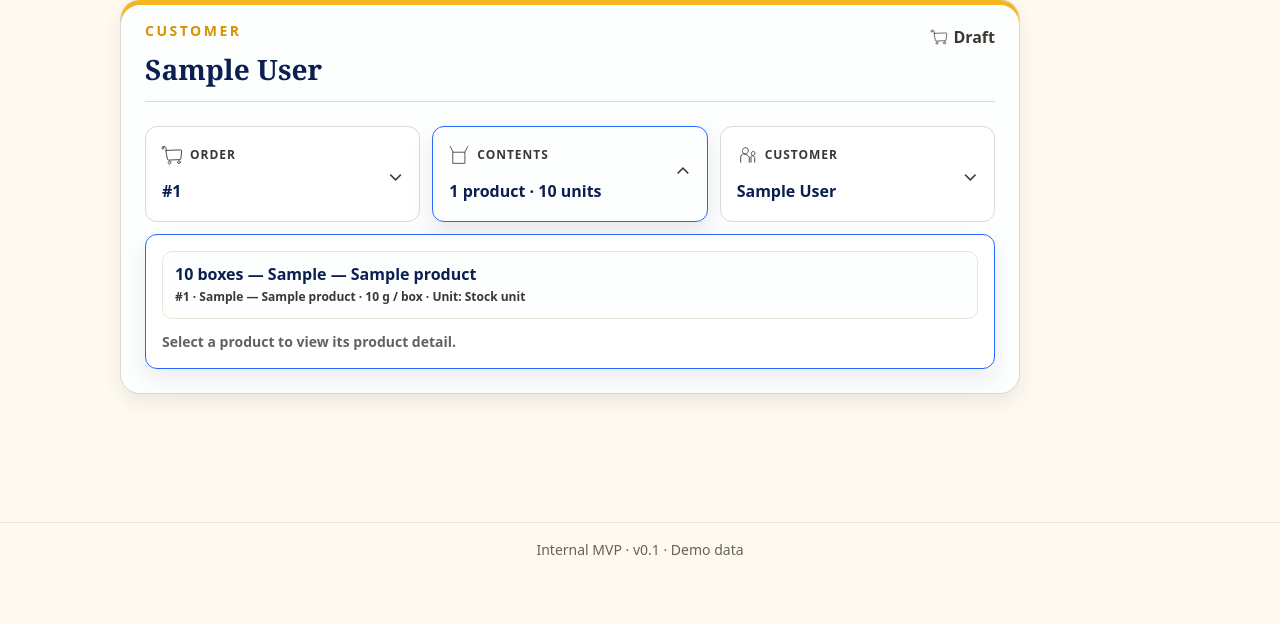
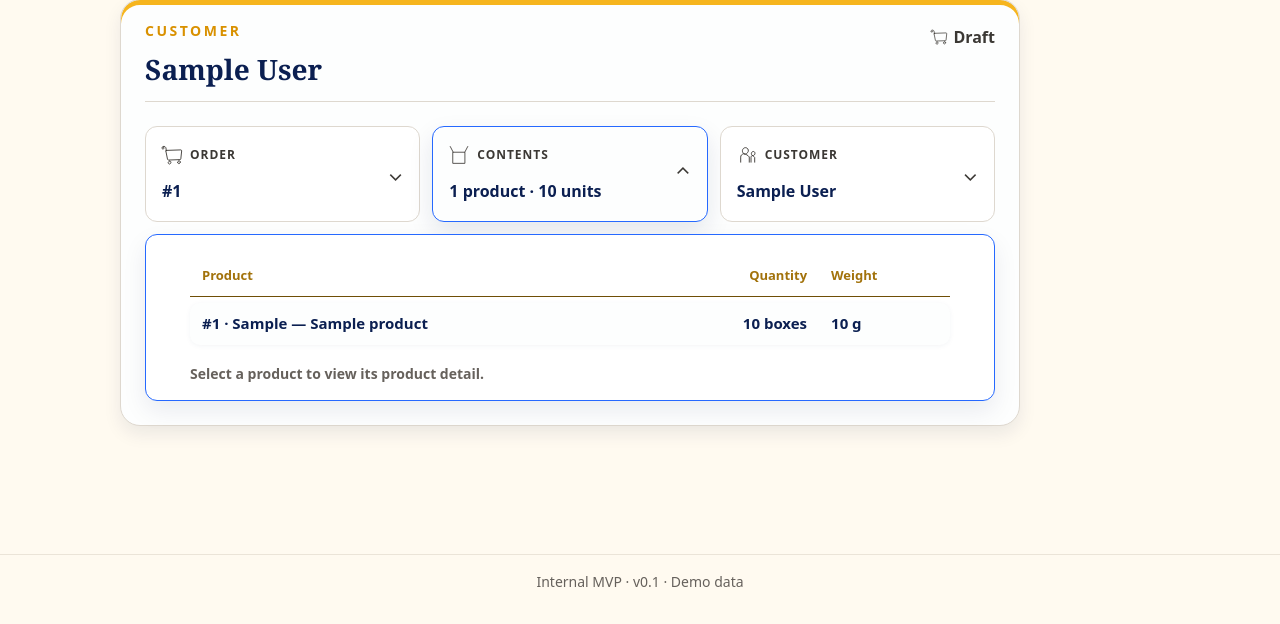
Before and after one commit to juicer149/swedesweets-ops, a Django app: page /orders/1/ in a window 1280 px wide. Shown: the part 86-710 px from the top of the page. Run offline with Django 5.2, Linux system fonts and the light colour scheme; a user stored in the database is signed in; tables that the repository leaves empty hold one stand-in row (values such as "Sample post").

Commit message:
Add product mini cards for detail panels

```diff
--- a/orders/detail_viewmodels.py
+++ b/orders/detail_viewmodels.py
@@ -16,6 +16,7 @@ from common.detail_cards import (
     DetailHeader,
     DetailPanel,
 )
+from common.ui import UiCard
 from orders.datatypes import PickLine
 from orders.models import Order, OrderLine
 from orders.presentation import (
@@ -32,6 +33,7 @@ from orders.presentation import (
     order_status_icon,
     quantity_label,
 )
+from products.mini_cards import build_product_quantity_mini_card
 from products.models import Product
 
 
@@ -43,6 +45,7 @@ class OrderContentLine:
     quantity_label: str
     unit: str
     catalog_label: str
+    card: UiCard
 
 
 @dataclass(frozen=True)
@@ -254,17 +257,29 @@ def customer_detail_href(order: Order) -> str:
 
 
 def _build_content_lines(lines: list[OrderLine]) -> list[OrderContentLine]:
-    return [
-        OrderContentLine(
-            product=line.product,
-            product_detail_href=reverse(
-                "products:detail",
-                kwargs={"product_pk": line.product_id},
-            ),
-            quantity=line.quantity_in_units,
-            quantity_label=line.product.stock_quantity_label(line.quantity_in_units),
-            unit=line.get_unit_display(),
-            catalog_label=line.product.catalog_label,
+    content_lines: list[OrderContentLine] = []
+
+    for line in lines:
+        product_detail_href = reverse(
+            "products:detail",
+            kwargs={"product_pk": line.product_id},
         )
-        for line in lines
-    ]
+        quantity_text = line.product.stock_quantity_label(line.quantity_in_units)
+
+        content_lines.append(
+            OrderContentLine(
+                product=line.product,
+                product_detail_href=product_detail_href,
+                quantity=line.quantity_in_units,
+                quantity_label=quantity_text,
+                unit=line.get_unit_display(),
+                catalog_label=line.product.catalog_label,
+                card=build_product_quantity_mini_card(
+                    product=line.product,
+                    product_href=product_detail_href,
+                    quantity_label=quantity_text,
+                ),
+            )
+        )
+
+    return content_lines
--- /dev/null
+++ b/products/mini_cards.py
@@ -0,0 +1,93 @@
+from __future__ import annotations
+
+from common.ui import UiCard, UiCardRow, UiText
+from products.models import Product
+from products.presentation import product_status_presentation
+
+
+PRODUCT_DETAILS_HINT = "Open product →"
+
+
+def build_product_mini_card(
+    *,
+    product: Product,
+    product_href: str,
+) -> UiCard:
+    """Build a compact product relation card.
+
+    Use this when the surrounding page already gives the context, for example
+    batch detail where the question is: which product does this batch belong to?
+    """
+
+    status = product_status_presentation(product)
+
+    return UiCard(
+        tone=status.tone,
+        css_class="mobile-card mobile-card--relation mobile-card--product-mini",
+        href=product_href,
+        aria_label=f"View product {product.display_name}",
+        footer_hint=PRODUCT_DETAILS_HINT,
+        rows=(
+            UiCardRow(
+                left=UiText(
+                    text=product.code_label,
+                    css_class="ui-card-id",
+                ),
+                right=UiText(
+                    text=product.weight_label,
+                    css_class="ui-card-meta",
+                ),
+            ),
+            UiCardRow(
+                left=UiText(
+                    text=product.display_name,
+                    css_class="ui-card-title",
+                ),
+            ),
+        ),
+    )
+
+
+def build_product_quantity_mini_card(
+    *,
+    product: Product,
+    product_href: str,
+    quantity_label: str,
+) -> UiCard:
+    """Build a compact product card with an operational quantity.
+
+    Use this for order contents, allocations, or any list where the important
+    information is: how much of this product is involved?
+    """
+
+    status = product_status_presentation(product)
+
+    return UiCard(
+        tone=status.tone,
+        css_class="mobile-card mobile-card--relation mobile-card--product-mini",
+        href=product_href,
+        aria_label=f"View product {product.display_name}",
+        footer_hint=PRODUCT_DETAILS_HINT,
+        rows=(
+            UiCardRow(
+                left=UiText(
+                    text=quantity_label,
+                    css_class="ui-card-id",
+                ),
+                right=UiText(
+                    text=product.weight_label,
+                    css_class="ui-card-meta",
+                ),
+            ),
+            UiCardRow(
+                left=UiText(
+                    text=_product_identity_label(product),
+                    css_class="ui-card-title",
+                ),
+            ),
+        ),
+    )
+
+
+def _product_identity_label(product: Product) -> str:
+    return f"{product.code_label} • {product.display_name}"
--- a/static/css/ui-cards.css
+++ b/static/css/ui-cards.css
@@ -387,3 +387,43 @@
 .ui-card-strong--compact {
   font-size: var(--font-size-14);
 }
+
+
+/* =============================================================================
+   Product mini cards
+
+   Compact relation cards used inside detail panels and order contents.
+   ============================================================================= */
+
+.mobile-card--relation {
+  gap: var(--space-2);
+  padding: var(--space-3);
+
+  background: var(--color-primary-50);
+  border: var(--border-subtle);
+  border-radius: var(--radius-card-inner);
+}
+
+.mobile-card--product-mini .ui-card__row {
+  gap: var(--space-2);
+}
+
+.mobile-card--product-mini .ui-card-title {
+  font-size: var(--font-size-18, var(--font-size-20));
+  line-height: 1.2;
+}
+
+.mobile-card--product-mini .ui-card-id,
+.mobile-card--product-mini .ui-card-meta {
+  font-size: var(--font-size-14);
+}
+
+.mobile-card--product-mini .ui-card__footer {
+  justify-content: flex-end;
+  padding-top: var(--space-1);
+}
+
+.mobile-card--product-mini .ui-card__hint {
+  font-size: var(--font-size-12);
+  font-weight: 800;
+}
--- a/templates/orders/includes/detail_panel_contents.html
+++ b/templates/orders/includes/detail_panel_contents.html
@@ -1,32 +1,52 @@
 {% if content_lines %}
-  <div class="detail-line-list">
+  <div class="table-card table-card--embedded">
+    <table class="data-table">
+      <thead>
+        <tr>
+          <th>Product</th>
+          <th class="numeric-cell">Quantity</th>
+          <th>Weight</th>
+        </tr>
+      </thead>
+
+      <tbody>
         {% for line in content_lines %}
-      <article
-        class="detail-line clickable-row"
+          <tr
+            class="clickable-row"
             data-tone="neutral"
             data-href="{{ line.product_detail_href }}"
             tabindex="0"
             role="link"
             aria-label="View product {{ line.product.display_name }}"
           >
-        <strong>
-          {{ line.quantity_label }}
-          —
-          {{ line.product.display_name }}
-        </strong>
+            <th scope="row">
+              <span class="row-link">
+                {{ line.product.code_label }} · {{ line.product.display_name }}
+              </span>
+            </th>
 
-        <span>
-          {{ line.catalog_label }}
-          ·
-          Unit: {{ line.unit }}
-        </span>
-      </article>
+            <td class="numeric-cell">
+              <strong>{{ line.quantity_label }}</strong>
+            </td>
+
+            <td>
+              {{ line.product.weight_label }}
+            </td>
+          </tr>
         {% endfor %}
-  </div>
+      </tbody>
+    </table>
 
     <p class="table-hint">
       Select a product to view its product detail.
     </p>
+  </div>
+
+  <div class="mobile-card-list">
+    {% for line in content_lines %}
+      {% include "includes/ui/card.html" with card=line.card only %}
+    {% endfor %}
+  </div>
 {% else %}
   <p class="form-help">No order contents found.</p>
 {% endif %}
```
Also changed, not shown: inventory/detail_viewmodels.py (+13 -3 lines), static/css/products.css (+72 -0 lines), templates/inventory/includes/detail_panel_batch.html (+4 -19 lines). Lines whose indentation alone changed are shown as unchanged.
